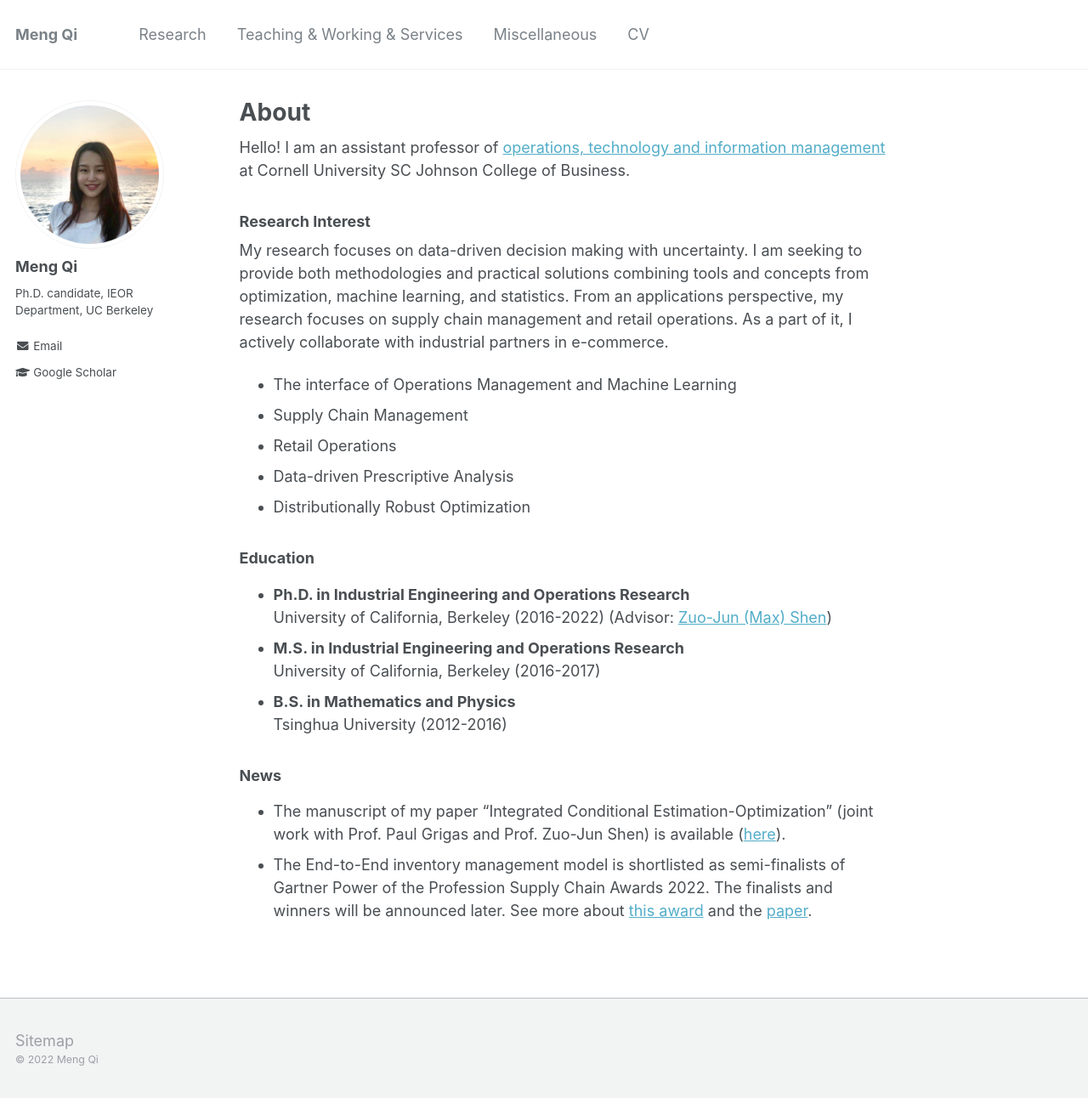
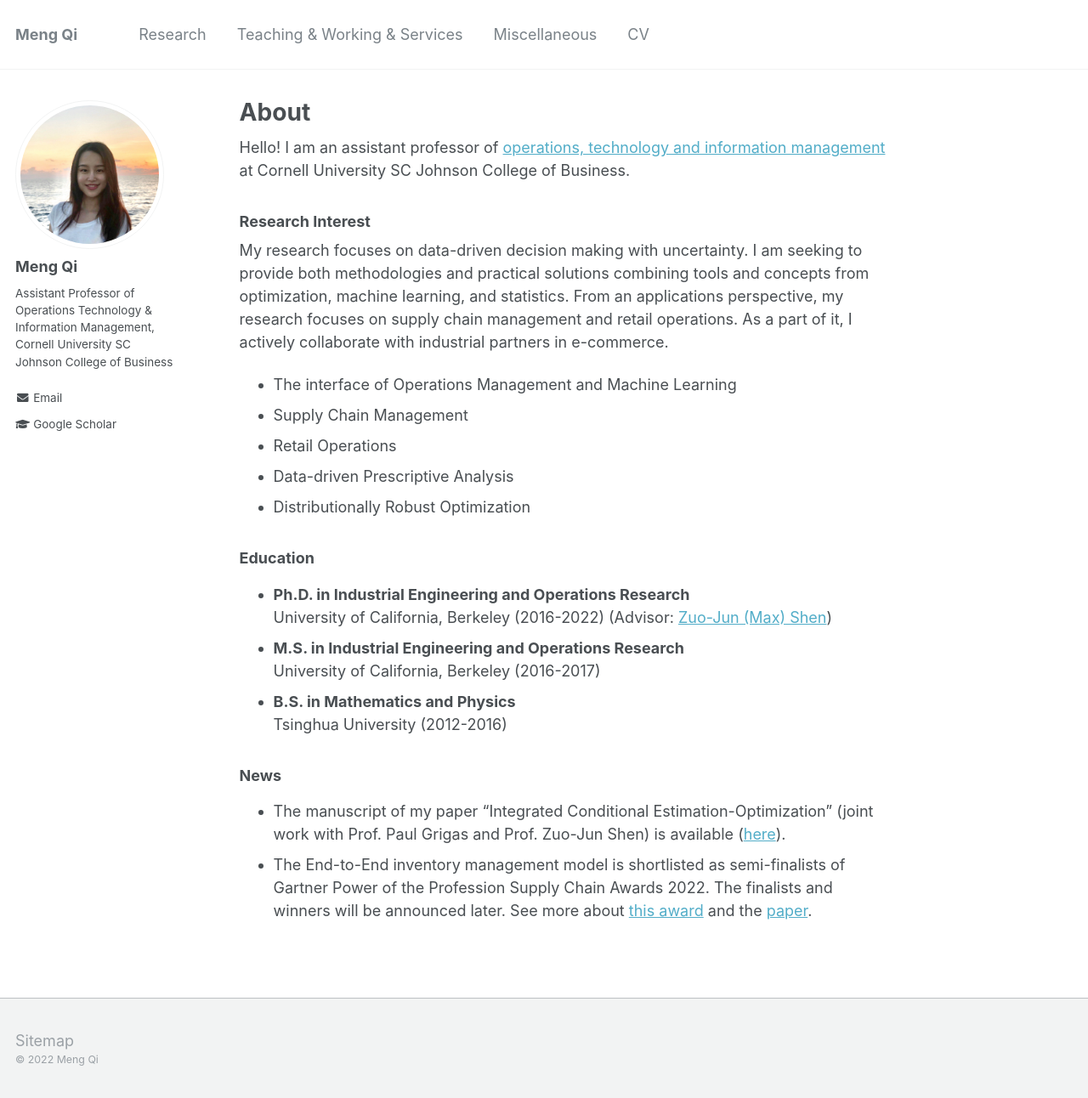
Before and after one commit to alicemengqi/site, a Jekyll site: the page built from _pages/about.md, in a window 1280 px wide and 1292 px high. Shown: the whole window at 85% size. Built offline with Jekyll 4.4.1, drawn with Linux system fonts in a browser that asks for light colours.

Commit message:
Update _config.yml

```diff
--- a/_config.yml
+++ b/_config.yml
@@ -82,12 +82,12 @@ analytics:
 author:
   name             : "Meng Qi"
   avatar           : "profile.JPG"
-  bio              : "Ph.D. candidate, IEOR Department, UC Berkeley"
+  bio              : "Assistant Professor of Operations Technology & Information Management, Cornell University SC Johnson College of Business"
   location         :
   employer         :
   pubmed           : #"https://www.ncbi.nlm.nih.gov/pubmed/?term=john+snow"
   googlescholar    : "https://scholar.google.com/citations?hl=en&user=P_sNAHEAAAAJ"
-  email            : "meng_qi@berkeley.edu"
+  email            : "mq56@cornell.edu"
   researchgate     :  # example: "https://www.researchgate.net/profile/yourprofile"
   uri              :
   bitbucket        :
```
